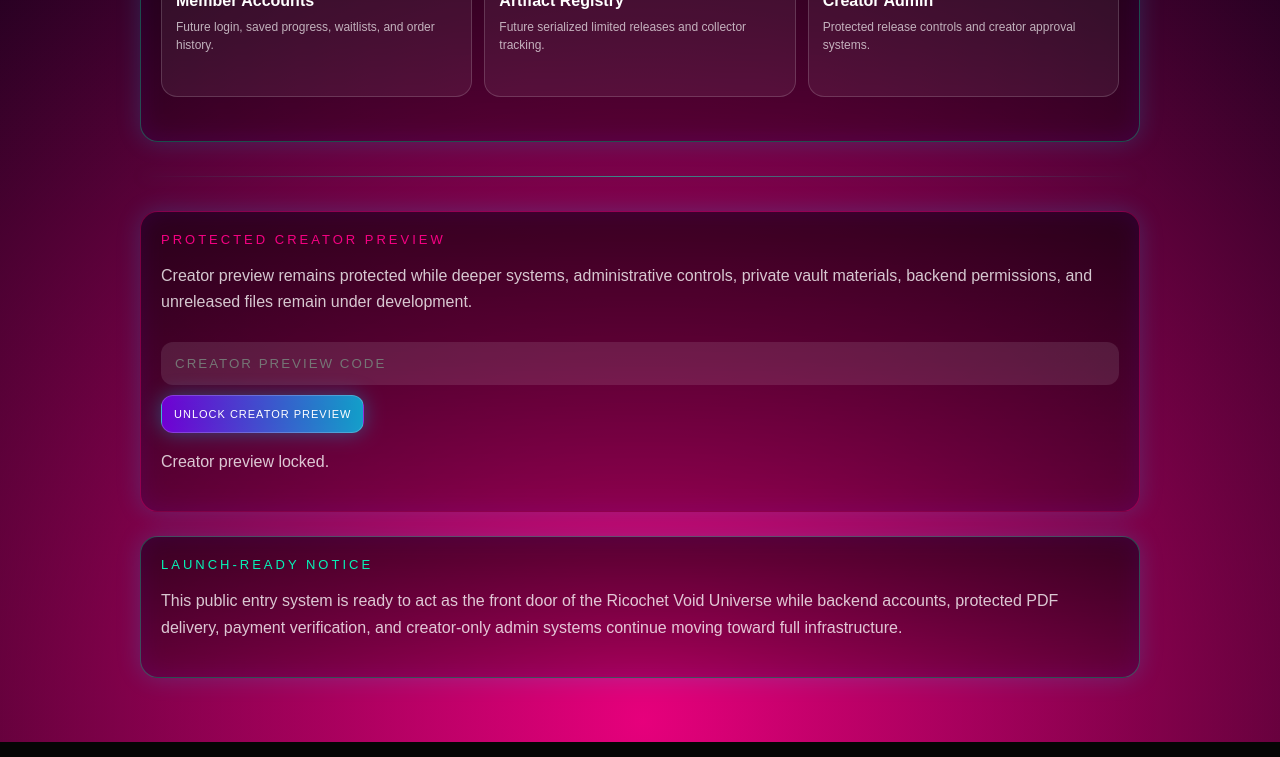
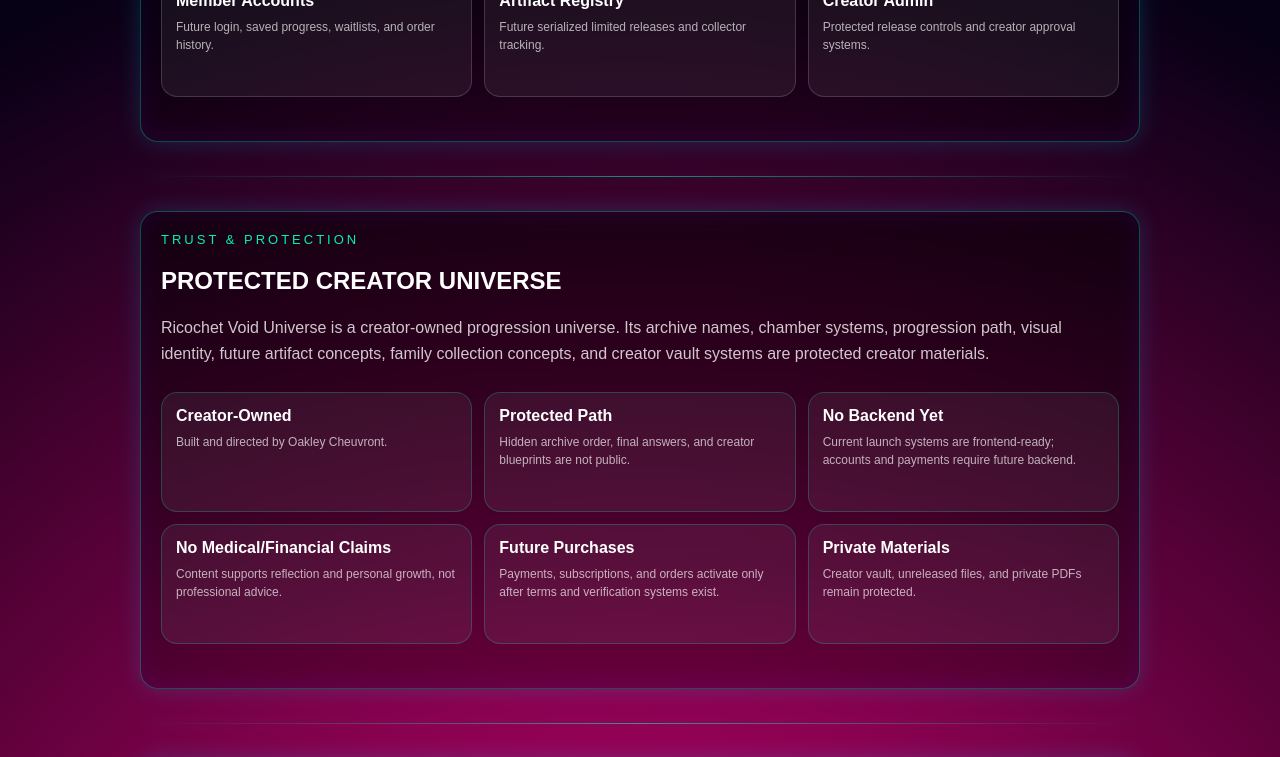
Before and after one commit to 5n7h5hh7dv-code/Ricochet.void-universe, a React (Vite) app: page / in a window 1280 px wide. Shown: the part 2000-2757 px from the top of the page. Built offline with nearby package versions, Linux system fonts and the light colour scheme.

Commit message:
Update App.jsx

```diff
--- a/src/App.jsx
+++ b/src/App.jsx
@@ -1493,7 +1493,7 @@
           max-width: 1100px;
           margin: 28px auto;
           display: grid;
-          grid-template-columns: repeat(5, 1fr);
+          grid-template-columns: repeat(6, 1fr);
           gap: 10px;
           position: relative;
           z-index: 12;
@@ -1666,6 +1666,15 @@
           }
         }
 
+
+        .footer strong {
+          color: rgba(255,255,255,.82);
+        }
+
+        #trust-protection .placeholderCard {
+          border-color: rgba(0,255,190,.22);
+        }
+
         .footer {
           max-width: 1000px;
           margin: 30px auto 0;
@@ -1802,6 +1811,7 @@
               <a href="#how-entry-works">How Entry Works</a>
               <a href="#access-path">Access Path</a>
               <a href="#future-systems">Future Systems</a>
+              <a href="#trust-protection">Trust</a>
               <a href="#creator-preview">Creator Preview</a>
             </div>
 
@@ -1961,6 +1971,53 @@
                 <div className="placeholderCard">
                   <strong>Creator Admin</strong>
                   <span>Protected release controls and creator approval systems.</span>
+                </div>
+              </div>
+            </section>
+
+            <div className="launchDivider"></div>
+
+                        <section className="card greenPanel" id="trust-protection">
+              <div className="cardTitle">Trust & Protection</div>
+
+              <h2>PROTECTED CREATOR UNIVERSE</h2>
+
+              <p>
+                Ricochet Void Universe is a creator-owned progression universe.
+                Its archive names, chamber systems, progression path, visual
+                identity, future artifact concepts, family collection concepts,
+                and creator vault systems are protected creator materials.
+              </p>
+
+              <div className="placeholderGrid">
+                <div className="placeholderCard">
+                  <strong>Creator-Owned</strong>
+                  <span>Built and directed by Oakley Cheuvront.</span>
+                </div>
+
+                <div className="placeholderCard">
+                  <strong>Protected Path</strong>
+                  <span>Hidden archive order, final answers, and creator blueprints are not public.</span>
+                </div>
+
+                <div className="placeholderCard">
+                  <strong>No Backend Yet</strong>
+                  <span>Current launch systems are frontend-ready; accounts and payments require future backend.</span>
+                </div>
+
+                <div className="placeholderCard">
+                  <strong>No Medical/Financial Claims</strong>
+                  <span>Content supports reflection and personal growth, not professional advice.</span>
+                </div>
+
+                <div className="placeholderCard">
+                  <strong>Future Purchases</strong>
+                  <span>Payments, subscriptions, and orders activate only after terms and verification systems exist.</span>
+                </div>
+
+                <div className="placeholderCard">
+                  <strong>Private Materials</strong>
+                  <span>Creator vault, unreleased files, and private PDFs remain protected.</span>
                 </div>
               </div>
             </section>
@@ -2053,9 +2110,15 @@
             </section>
 
             <div className="footer">
-              Unauthorized reproduction, redistribution, public disclosure,
-              commercial use, imitation, reverse engineering, or derivative use is
-              prohibited.
+              Ricochet Void Universe™ and related archive names, chamber systems,
+              access structures, progression concepts, artifact concepts, family
+              collection concepts, visual identity, and creator-controlled
+              architecture are protected creator materials. Unauthorized
+              reproduction, redistribution, public disclosure, commercial use,
+              imitation, reverse engineering, or derivative use is prohibited.
+              Current frontend systems are launch architecture only; real
+              accounts, payments, protected file delivery, and private records
+              require future backend verification.
             </div>
           </>
         )}
```
